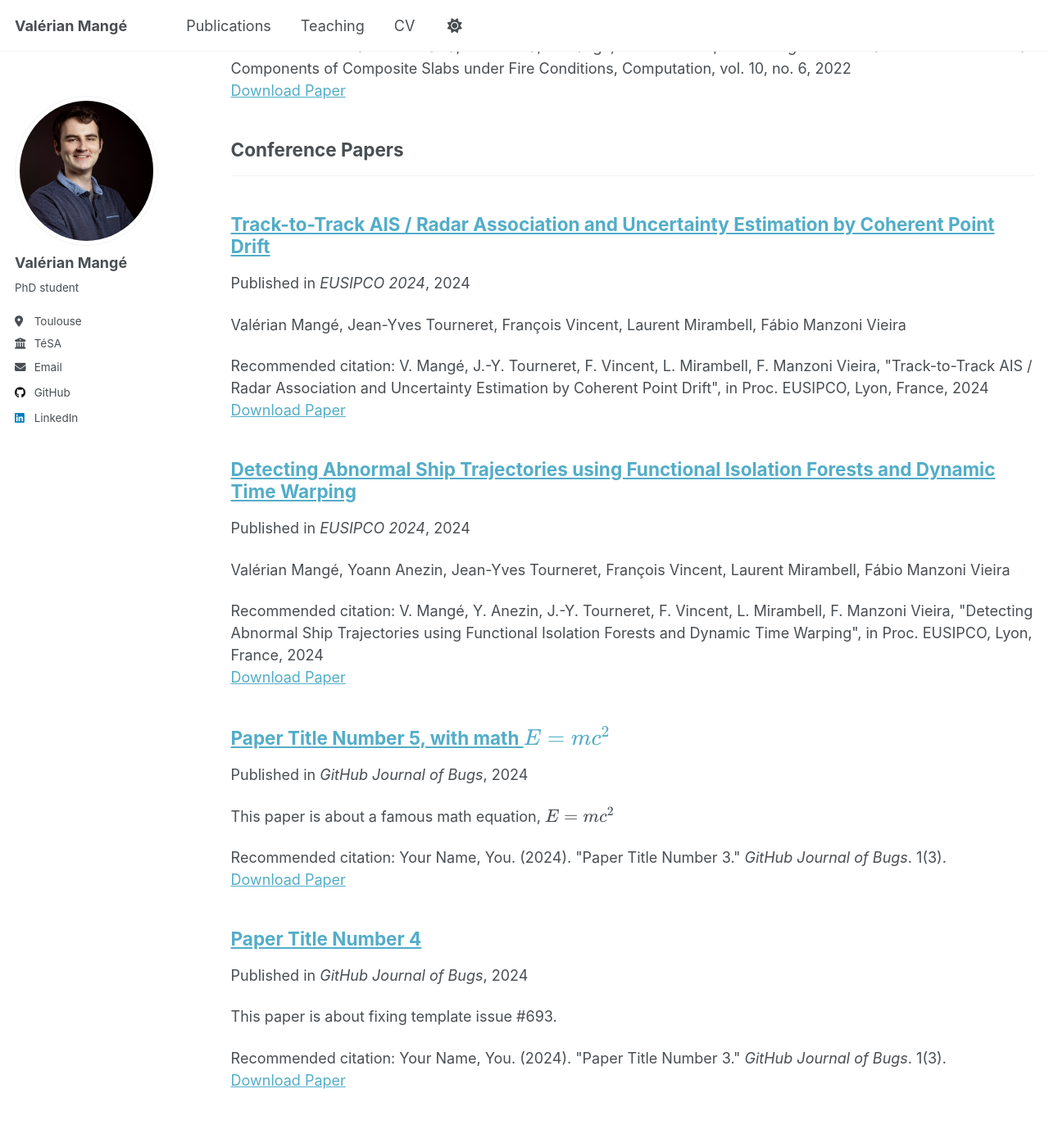
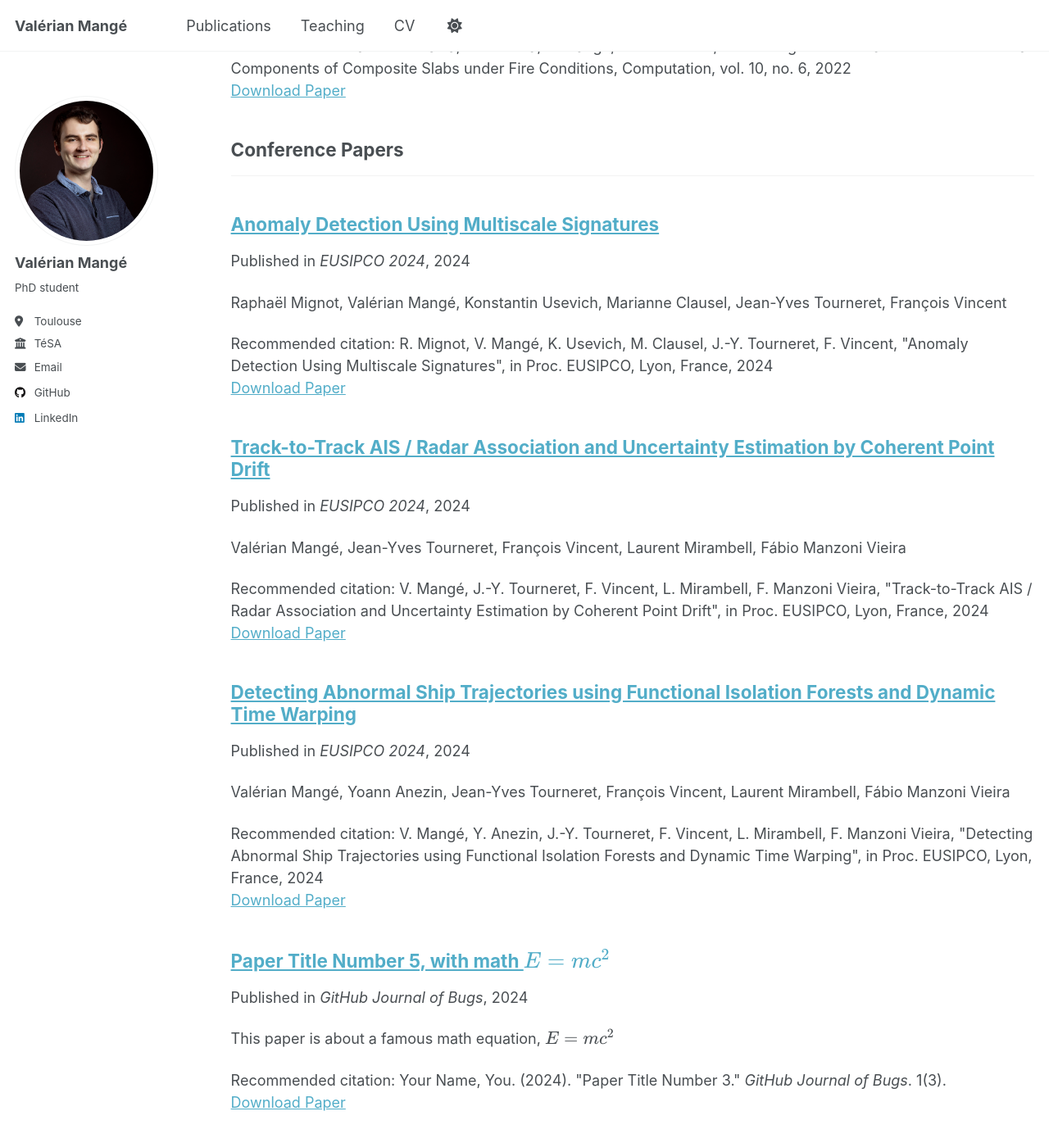
Before and after one commit to ValMang/ValMang.github.io, a Jekyll site: the page built from _pages/publications.html, in a window 1280 px wide and 1400 px high, scrolled down 1054 px. Shown: the top 1395 px of the window at 82% size. Built offline with Jekyll 4.4.1, drawn with Linux system fonts in a browser that asks for light colours; a script that is not in the unit is left out.

Commit message:
Update 2024-02-17-paper-title-number-5.md

```diff
--- a/_publications/2024-02-17-paper-title-number-5.md
+++ b/_publications/2024-02-17-paper-title-number-5.md
@@ -1,13 +1,13 @@
 ---
-title: "Paper Title Number 4"
+title: "Anomaly Detection Using Multiscale Signatures"
 collection: publications
 category: conferences
-permalink: /publication/2024-02-17-paper-title-number-4
-excerpt: 'This paper is about fixing template issue #693.'
-date: 2024-02-17
-venue: 'GitHub Journal of Bugs'
-paperurl: 'https://academicpages.github.io/files/paper3.pdf'
-citation: 'Your Name, You. (2024). &quot;Paper Title Number 3.&quot; <i>GitHub Journal of Bugs</i>. 1(3).'
+permalink: /publication/2024-02-17-paper-title-number-5
+excerpt: 'Raphaël Mignot, Valérian Mangé, Konstantin Usevich, Marianne Clausel, Jean-Yves Tourneret, François Vincent'
+date: 2024-08-26
+venue: 'EUSIPCO 2024'
+paperurl: 'https://www.tesa.prd.fr/documents/26/eusipco2024_lof_signature_final.pdf'
+citation: 'R. Mignot, V. Mangé, K. Usevich, M. Clausel, J.-Y. Tourneret, F. Vincent, "Anomaly Detection Using Multiscale Signatures", in Proc. EUSIPCO, Lyon, France, 2024'
 ---
 
-The contents above will be part of a list of publications, if the user clicks the link for the publication than the contents of section will be rendered as a full page, allowing you to provide more information about the paper for the reader. When publications are displayed as a single page, the contents of the above "citation" field will automatically be included below this section in a smaller font.
+This paper analyzes multidimensional time series through the lens of their integrals of various moment orders, constituting their signatures, a novel tool for detecting anomalies in time series. The proposed anomaly detection (AD) method is compared using classical distance-based methods such as Local Outlier Factor (LOF) and One-Class Support Vector Machine (OCSVM). These methods are investigated using different similarity measures: distance on signature features, Euclidean distance and Dynamic Time Warping (DTW). The combination of signature features with a specific segmentation of time series leads to a multi-scale analysis tool that is competitive with respect to the state-of-the-art results, while maintaining low computational costs thanks to a property of the signature features.
```
